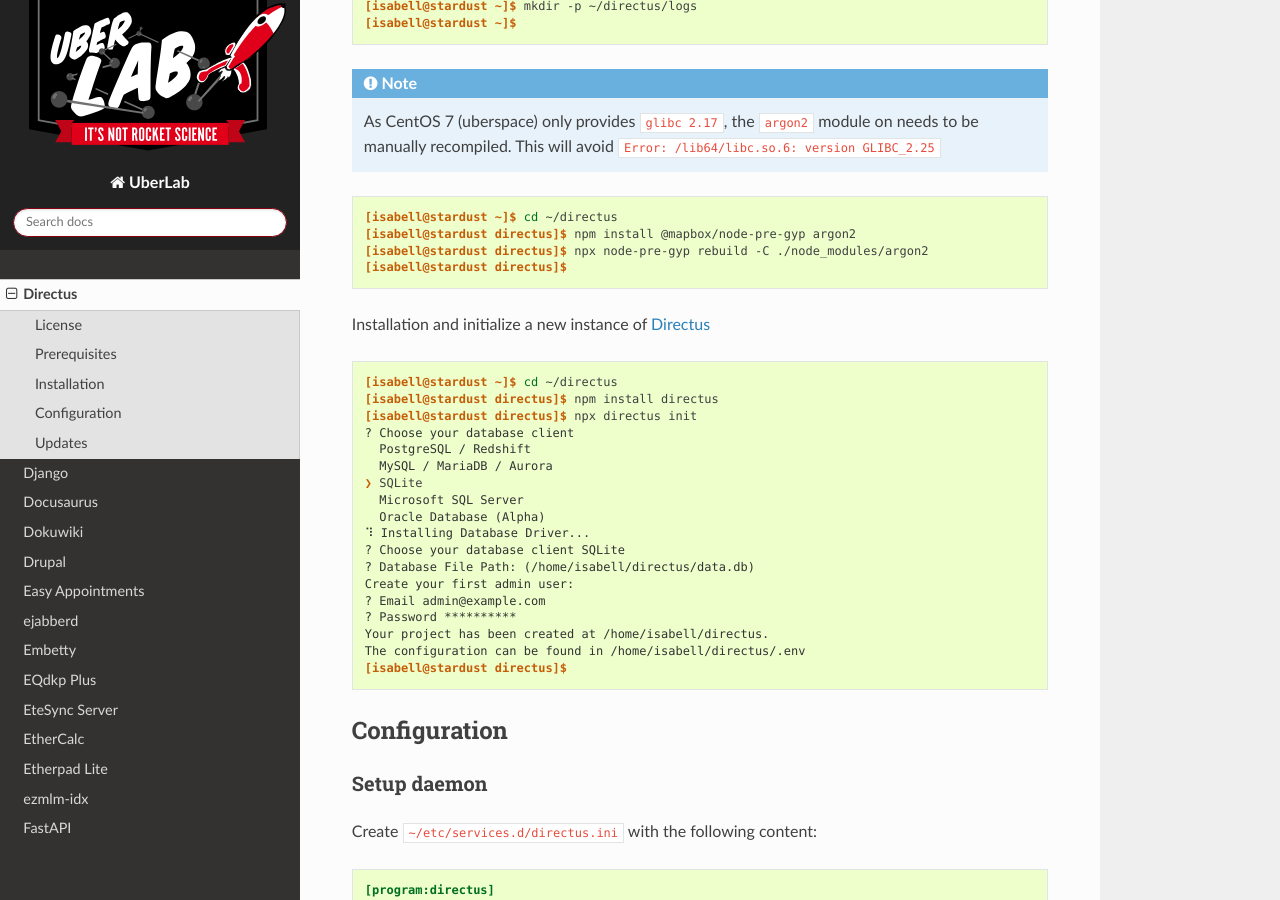
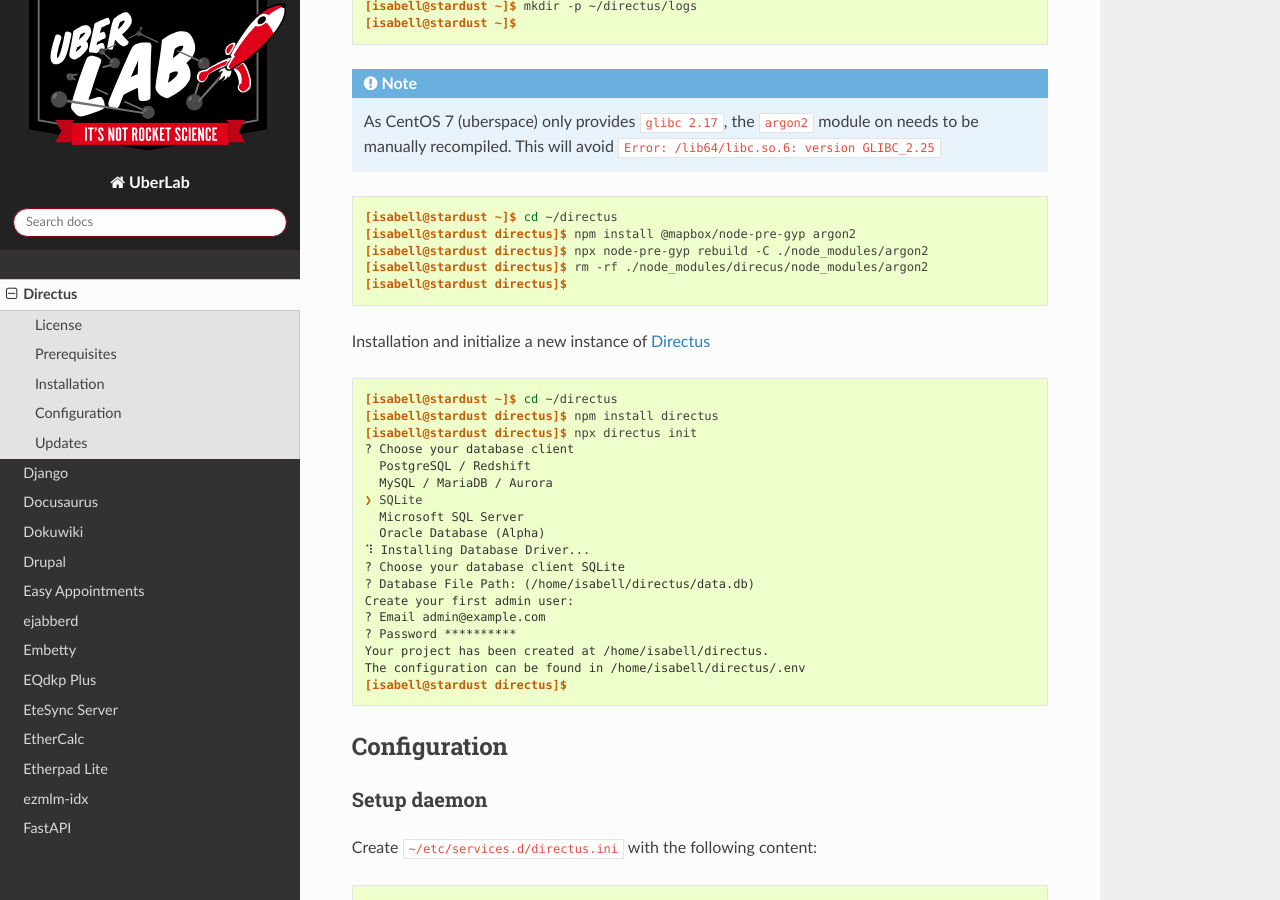
Before and after one commit to Uberspace/lab, a Sphinx documentation site: the page built from source/guide_directus.rst, in a window 1280 px wide and 900 px high, scrolled down 1863 px. Built offline with Sphinx 7.4.7 and the Read the Docs theme 2.0.0, drawn with Linux system fonts in a browser that asks for light colours; some of the changed text lies outside the part shown.

Commit message:
Update guide_directus.rst
remove argon2 package from node_modules of direcus, so it is forced to use the locally compiled version

```diff
--- a/source/guide_directus.rst
+++ b/source/guide_directus.rst
@@ -77,6 +77,7 @@
   [isabell@stardust ~]$ cd ~/directus
   [isabell@stardust directus]$ npm install @mapbox/node-pre-gyp argon2
   [isabell@stardust directus]$ npx node-pre-gyp rebuild -C ./node_modules/argon2
+  [isabell@stardust directus]$ rm -rf ./node_modules/direcus/node_modules/argon2
   [isabell@stardust directus]$
 
 Installation and initialize a new instance of Directus_
@@ -161,6 +162,7 @@
   [isabell@stardust directus]$ npx --yes npm-check-updates --upgrade
   [isabell@stardust directus]$ npm install
   [isabell@stardust directus]$ npx node-pre-gyp rebuild -C ./node_modules/argon2
+  [isabell@stardust directus]$ rm -rf ./node_modules/direcus/node_modules/argon2
   [isabell@stardust directus]$ npx directus database migrate:latest
   [isabell@stardust directus]$ supervisorctl start directus
   [isabell@stardust directus]$
```
